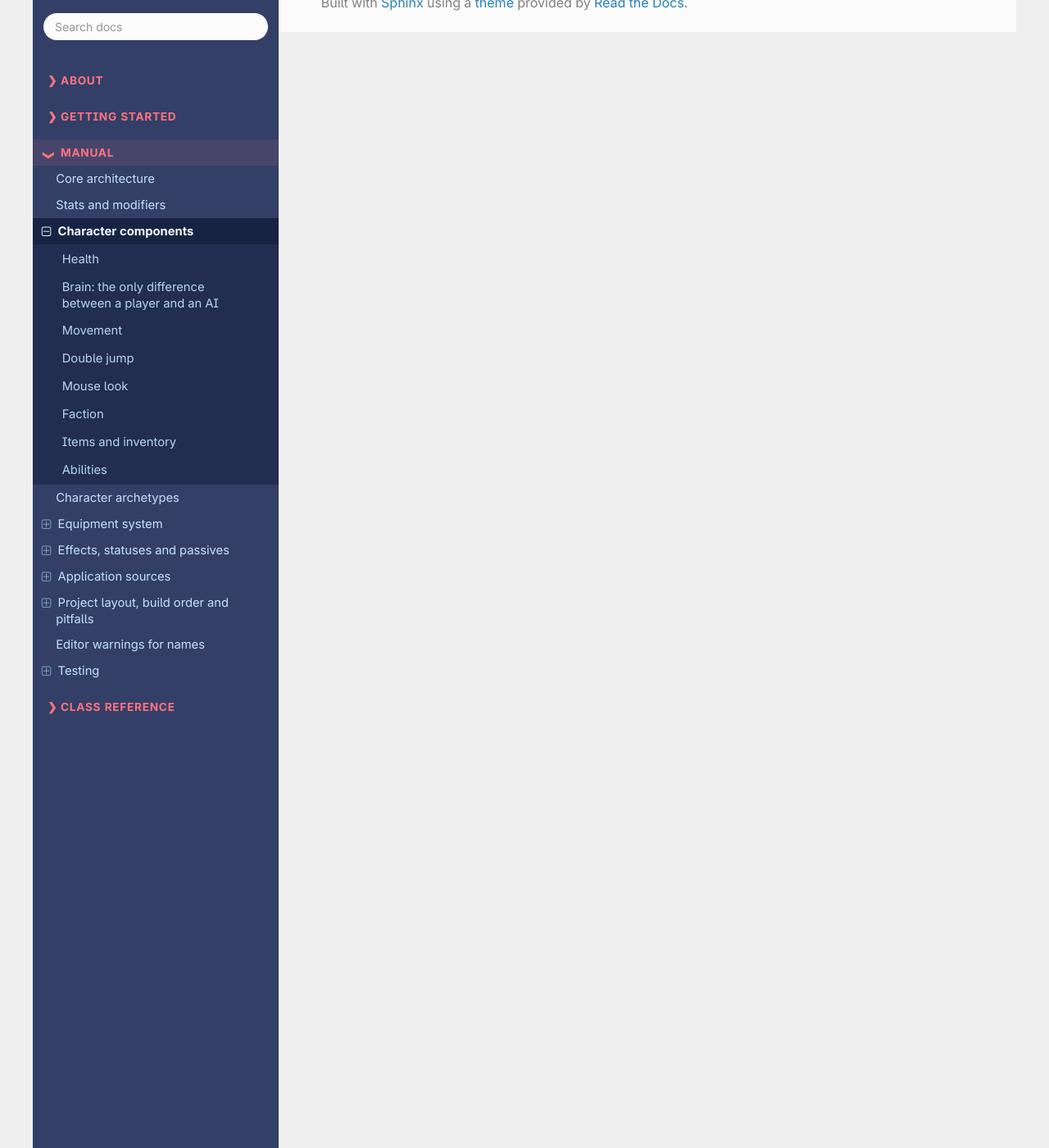
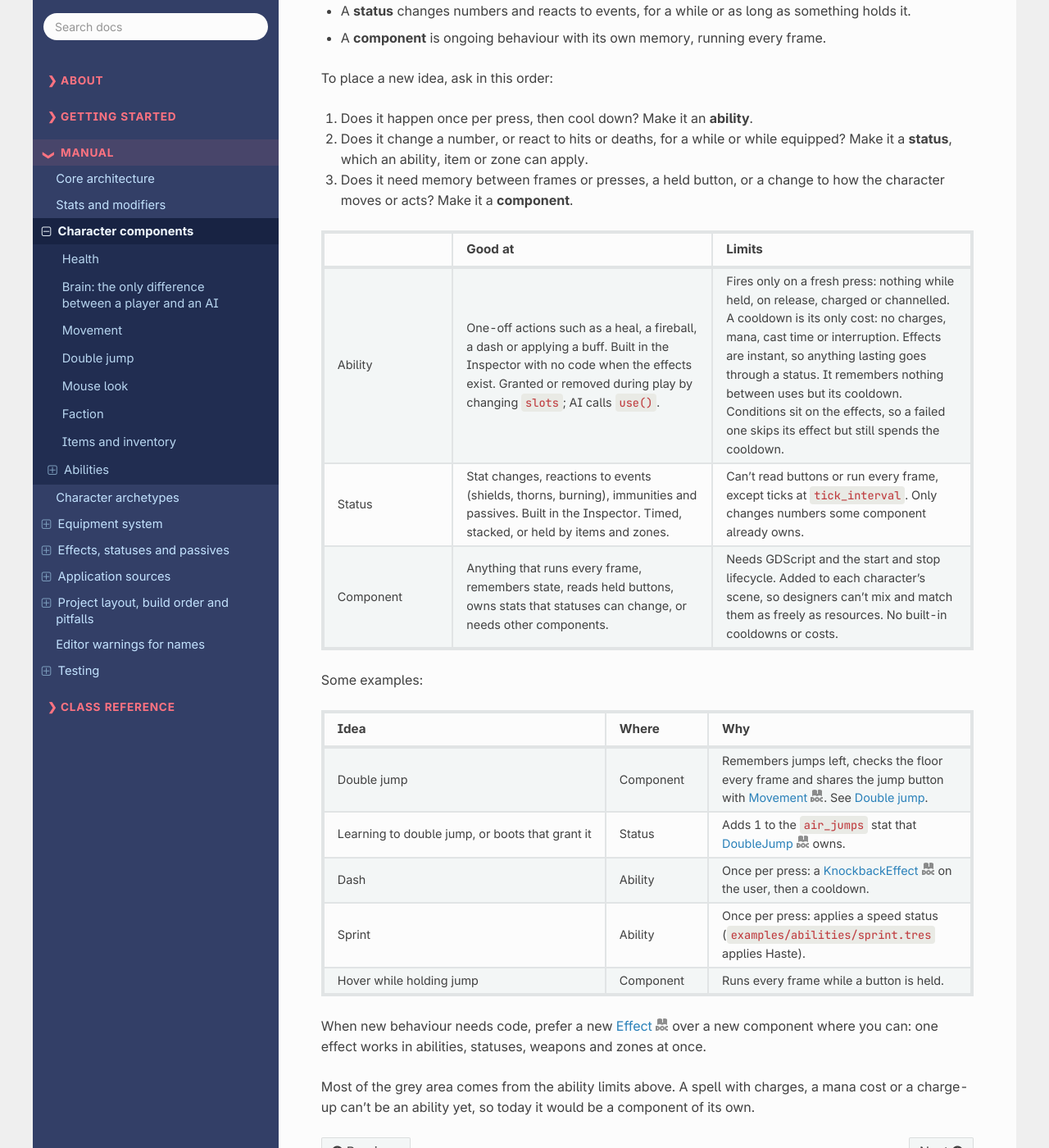
Before and after one commit to gamefb/test-character-system, a Sphinx documentation site: the page built from docs/manual/character_components.rst, in a window 1280 px wide and 1400 px high, scrolled down 5761 px. Shown: the whole window at 82% size. Built offline with Sphinx 7.4.7 and the Read the Docs theme 3.1.0, drawn with Linux system fonts in a browser that asks for light colours; some of the changed text lies outside the part shown.

Commit message:
Docs: when to use an ability, a status or a component
A new subsection at the end of Abilities in the Character components page:
a three-question test, what each is good at and its limits, and examples.

Co-Authored-By: Claude Opus 5.5 <noreply@anthropic.com>
Claude-Session: https://claude.ai/code/session_01Qaj7RLpyR9ZH5qawqyoZuD

```diff
--- a/docs/manual/character_components.rst
+++ b/docs/manual/character_components.rst
@@ -170,3 +170,85 @@ An ability is data: who it targets and which effects it runs. :ref:`Effect<class
 Cooldowns run on game time. Each one is a :ref:`SceneTreeTimer<class_SceneTreeTimer>`, so it stops while the game is paused and follows ``Engine.time_scale``. ``cooldown_left()`` gives the seconds left, for an ability bar. A slot fires on ``is_action_just_pressed()``, so holding the button uses the ability once.
 
 Passive abilities are not handled here. A passive is a status with no duration, given by ``Statuses.innate``, an item or a zone.
+
+.. _doc_ability_status_or_component:
+
+Ability, status or component?
+~~~~~~~~~~~~~~~~~~~~~~~~~~~~~
+
+New gameplay usually fits one of three places:
+
+- An **ability** is one action that happens once per press, then cools down.
+- A **status** changes numbers and reacts to events, for a while or as long as something holds
+  it.
+- A **component** is ongoing behaviour with its own memory, running every frame.
+
+To place a new idea, ask in this order:
+
+1. Does it happen once per press, then cool down? Make it an **ability**.
+2. Does it change a number, or react to hits or deaths, for a while or while equipped? Make it a
+   **status**, which an ability, item or zone can apply.
+3. Does it need memory between frames or presses, a held button, or a change to how the
+   character moves or acts? Make it a **component**.
+
+.. list-table::
+   :header-rows: 1
+   :widths: 20 40 40
+
+   * -
+     - Good at
+     - Limits
+   * - Ability
+     - One-off actions such as a heal, a fireball, a dash or applying a buff. Built in the
+       Inspector with no code when the effects exist. Granted or removed during play by
+       changing ``slots``; AI calls ``use()``.
+     - Fires only on a fresh press: nothing while held, on release, charged or channelled. A
+       cooldown is its only cost: no charges, mana, cast time or interruption. Effects are
+       instant, so anything lasting goes through a status. It remembers nothing between uses
+       but its cooldown. Conditions sit on the effects, so a failed one skips its effect but
+       still spends the cooldown.
+   * - Status
+     - Stat changes, reactions to events (shields, thorns, burning), immunities and passives.
+       Built in the Inspector. Timed, stacked, or held by items and zones.
+     - Can't read buttons or run every frame, except ticks at ``tick_interval``. Only changes
+       numbers some component already owns.
+   * - Component
+     - Anything that runs every frame, remembers state, reads held buttons, owns stats that
+       statuses can change, or needs other components.
+     - Needs GDScript and the start and stop lifecycle. Added to each character's scene, so
+       designers can't mix and match them as freely as resources. No built-in cooldowns or
+       costs.
+
+Some examples:
+
+.. list-table::
+   :header-rows: 1
+   :widths: 30 20 50
+
+   * - Idea
+     - Where
+     - Why
+   * - Double jump
+     - Component
+     - Remembers jumps left, checks the floor every frame and shares the jump button with
+       :ref:`Movement<class_Movement>`. See :ref:`doc_double_jump`.
+   * - Learning to double jump, or boots that grant it
+     - Status
+     - Adds 1 to the ``air_jumps`` stat that :ref:`DoubleJump<class_DoubleJump>` owns.
+   * - Dash
+     - Ability
+     - Once per press: a :ref:`KnockbackEffect<class_KnockbackEffect>` on the user, then a
+       cooldown.
+   * - Sprint
+     - Ability
+     - Once per press: applies a speed status (``examples/abilities/sprint.tres`` applies
+       Haste).
+   * - Hover while holding jump
+     - Component
+     - Runs every frame while a button is held.
+
+When new behaviour needs code, prefer a new :ref:`Effect<class_Effect>` over a new component
+where you can: one effect works in abilities, statuses, weapons and zones at once.
+
+Most of the grey area comes from the ability limits above. A spell with charges, a mana cost or
+a charge-up can't be an ability yet, so today it would be a component of its own.
```
